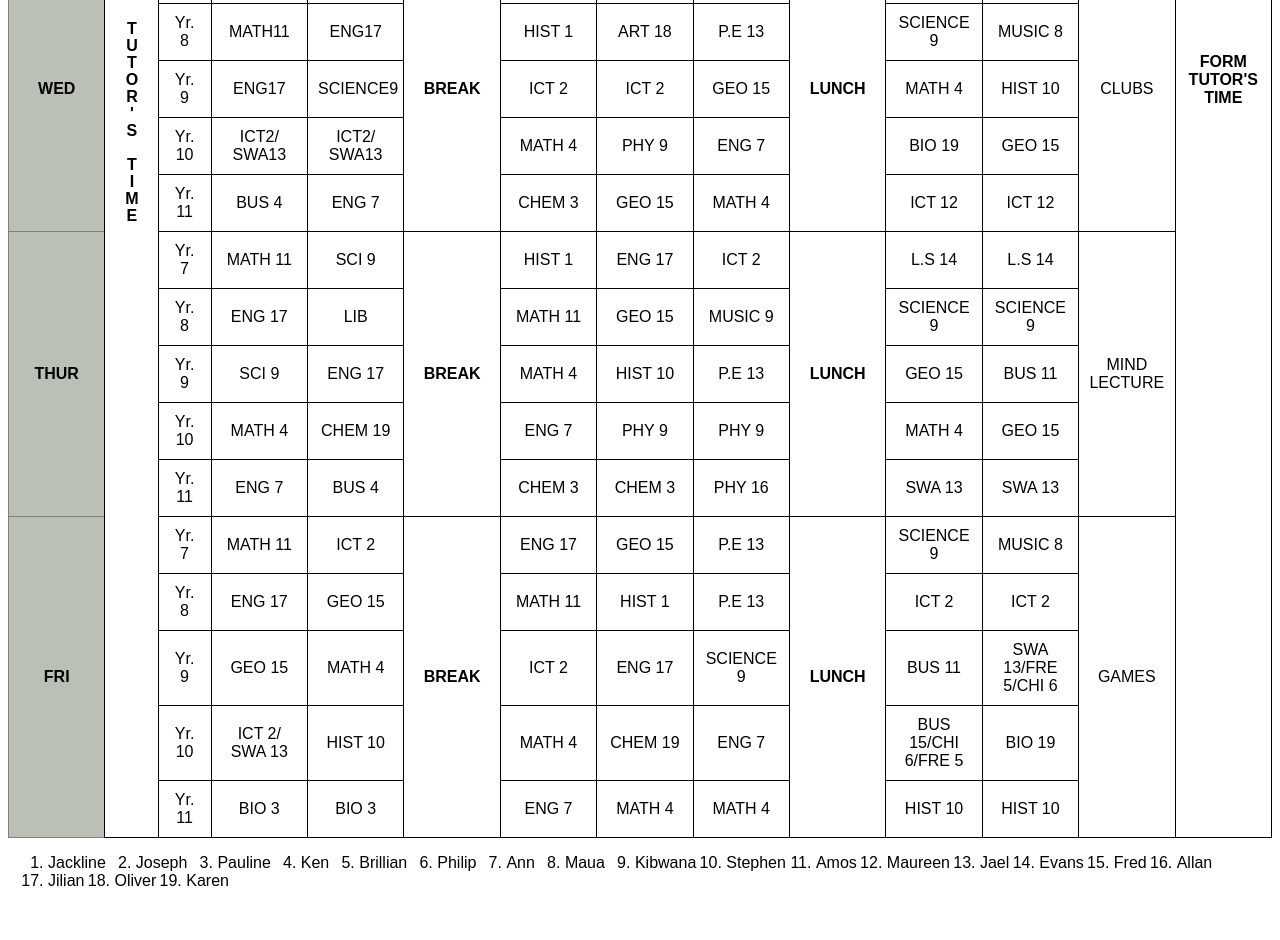
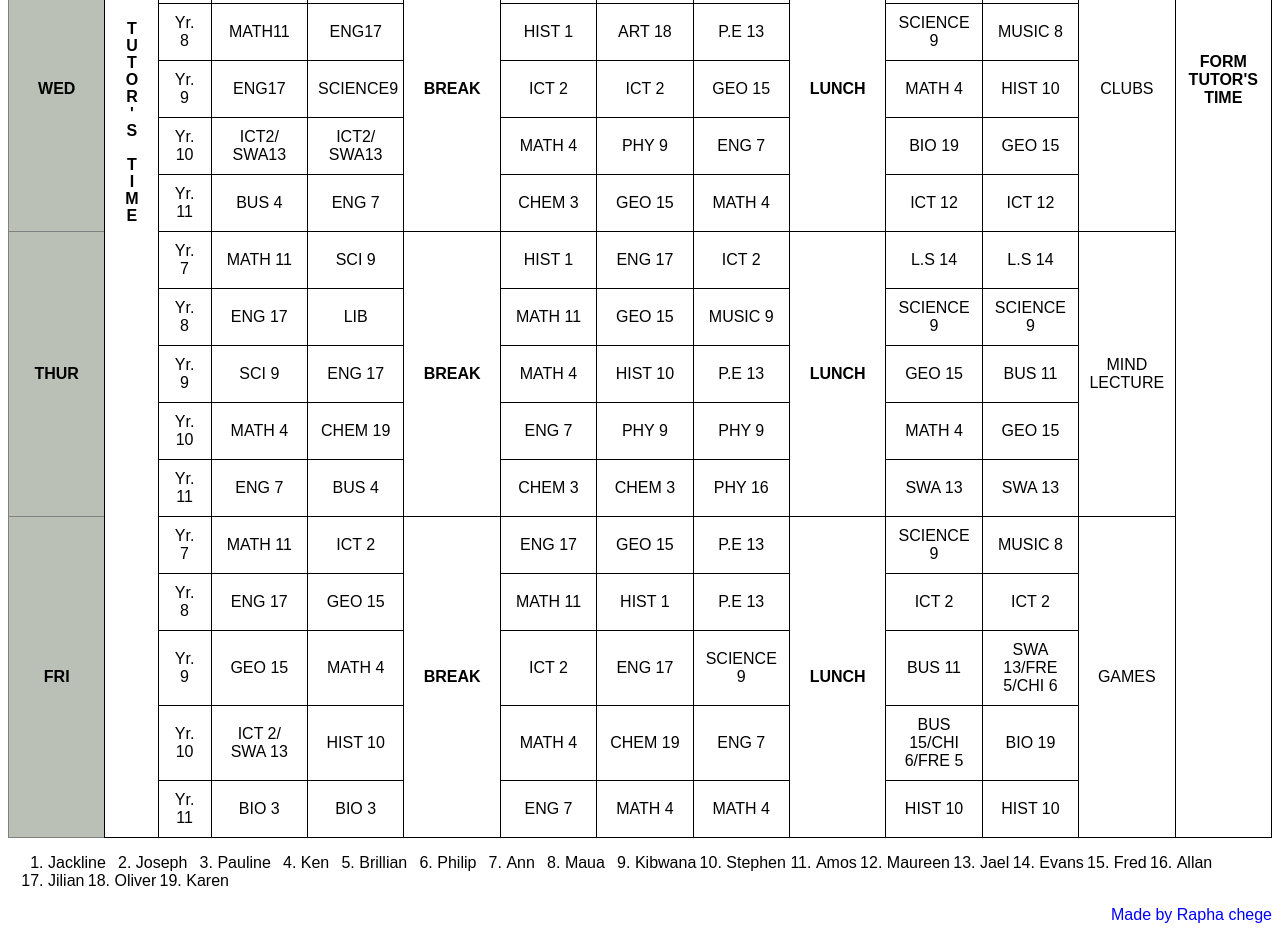
Before and after one commit to raphachegeke/timetable, a plain HTML site: page index.html in a window 1280 px wide. Shown: the part 833-1773 px from the top of the page. Before the commit the page ends 1739 px from the top, so only its background shows below. Drawn offline with Linux system fonts and the light colour scheme.

Commit message:
updated codes

```diff
--- a/index.html
+++ b/index.html
@@ -322,5 +322,6 @@
     <li>Jilian</li><li>Oliver</li>
     <li>Karen</li>
   </ol>
+  <p class="a"> <a href="https://wa.me/254748397839">Made by Rapha chege</a></p>
 </body>
 </html>
--- a/style.css
+++ b/style.css
@@ -85,3 +85,9 @@ table td:nth-child(13),
 table td:nth-child(14) {
   width: 55%;
 }
+
+.a, a{
+  text-align: end;
+  text-decoration: none;
+  color: blue;
+}
```
Also changed, not shown: timetable.jpeg (added).
